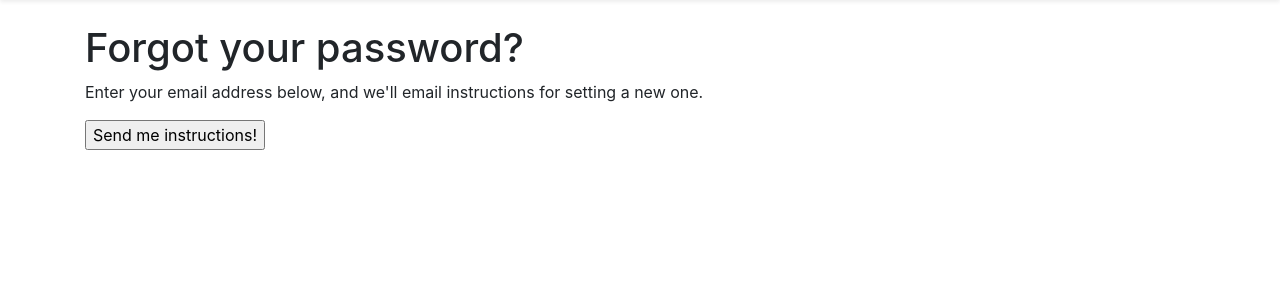
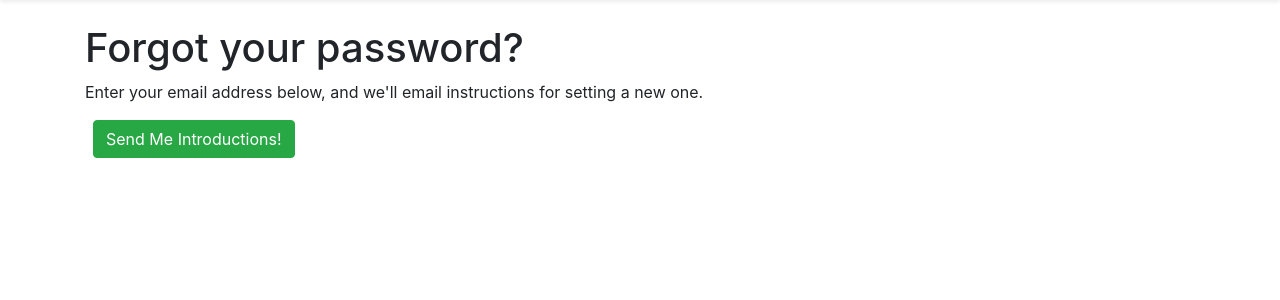
Before and after one commit to ilteriskeskin/django-ecommerce, a Django app: template django_ecommerce/templates/registration/password_reset_form.html in a window 1280 px wide. Shown: the part 87-387 px from the top of the page. Run offline with Django 3.2, Linux system fonts and the light colour scheme; the template is opened without the code that fills it, so the values that code supplies are empty; some libraries are stand-ins or nearby versions.

Commit message:
change button style and navbar url

```diff
--- a/django_ecommerce/templates/base.html
+++ b/django_ecommerce/templates/base.html
@@ -64,7 +64,7 @@
   </style>
 </head>
 <nav class="d-flex flex-column flex-md-row align-items-center navbar navbar-expand-md white bg-white border-bottom mb-4 shadow-sm">
-      <a class="navbar-brand" href="{% url 'product-list' %}">Django Ecommerce</a>
+      <a class="navbar-brand" href="{% url 'home' %}">Django Ecommerce</a>
       <button class="navbar-toggler" type="button" data-toggle="collapse" data-target="#navbarCollapse" aria-controls="navbarCollapse" aria-expanded="false" aria-label="Toggle navigation">
         <span class="navbar-toggler-icon"></span>
       </button>
--- a/django_ecommerce/templates/registration/password_reset_form.html
+++ b/django_ecommerce/templates/registration/password_reset_form.html
@@ -11,6 +11,6 @@
   <form method="POST">
     {% csrf_token %}
     {{ form|crispy }}
-    <input type="submit" value="Send me instructions!">
+    <button class="btn btn-success ml-2" type="submit">Send Me Introductions!</button>
   </form>
 {% endblock %}
```
